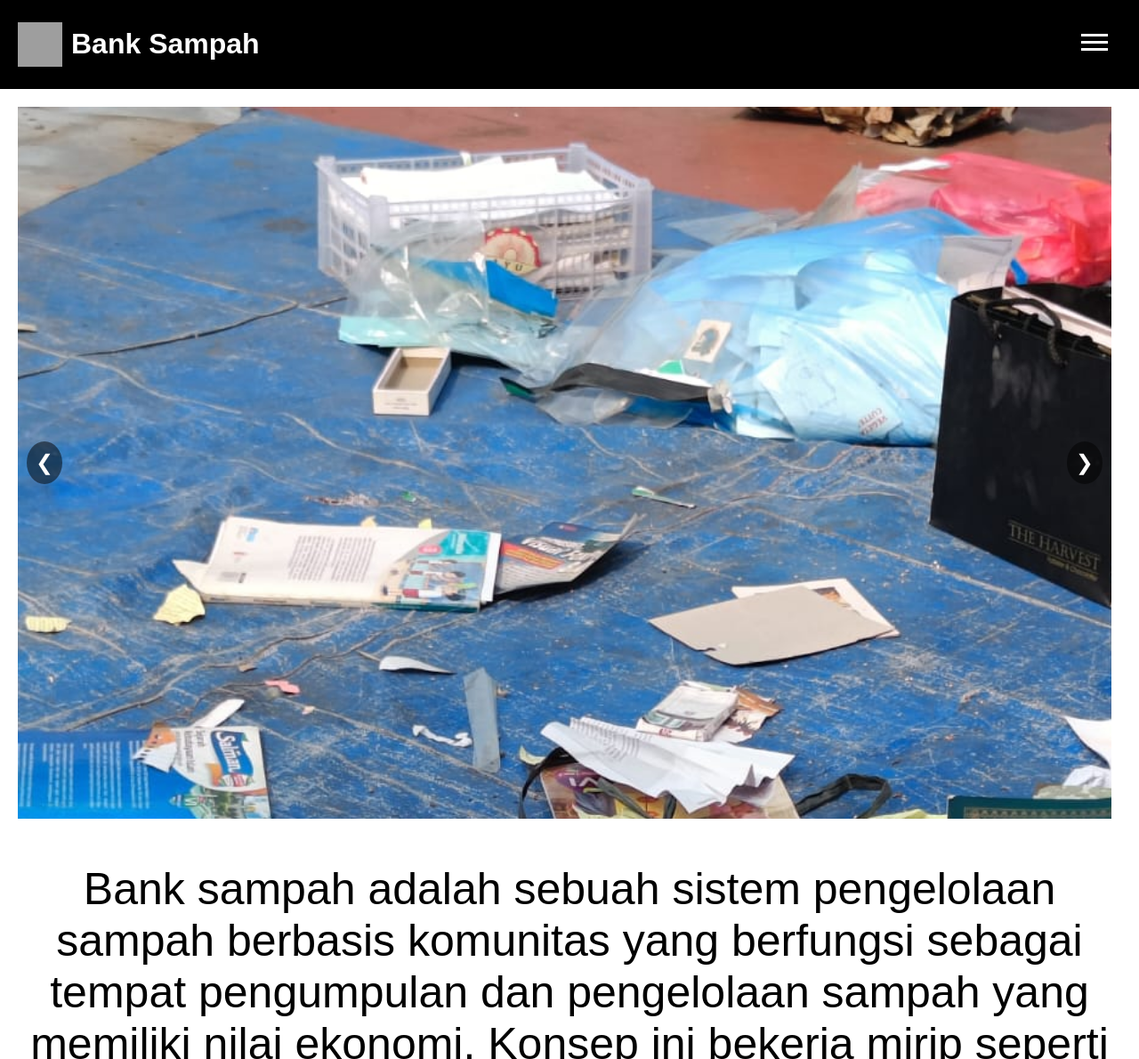
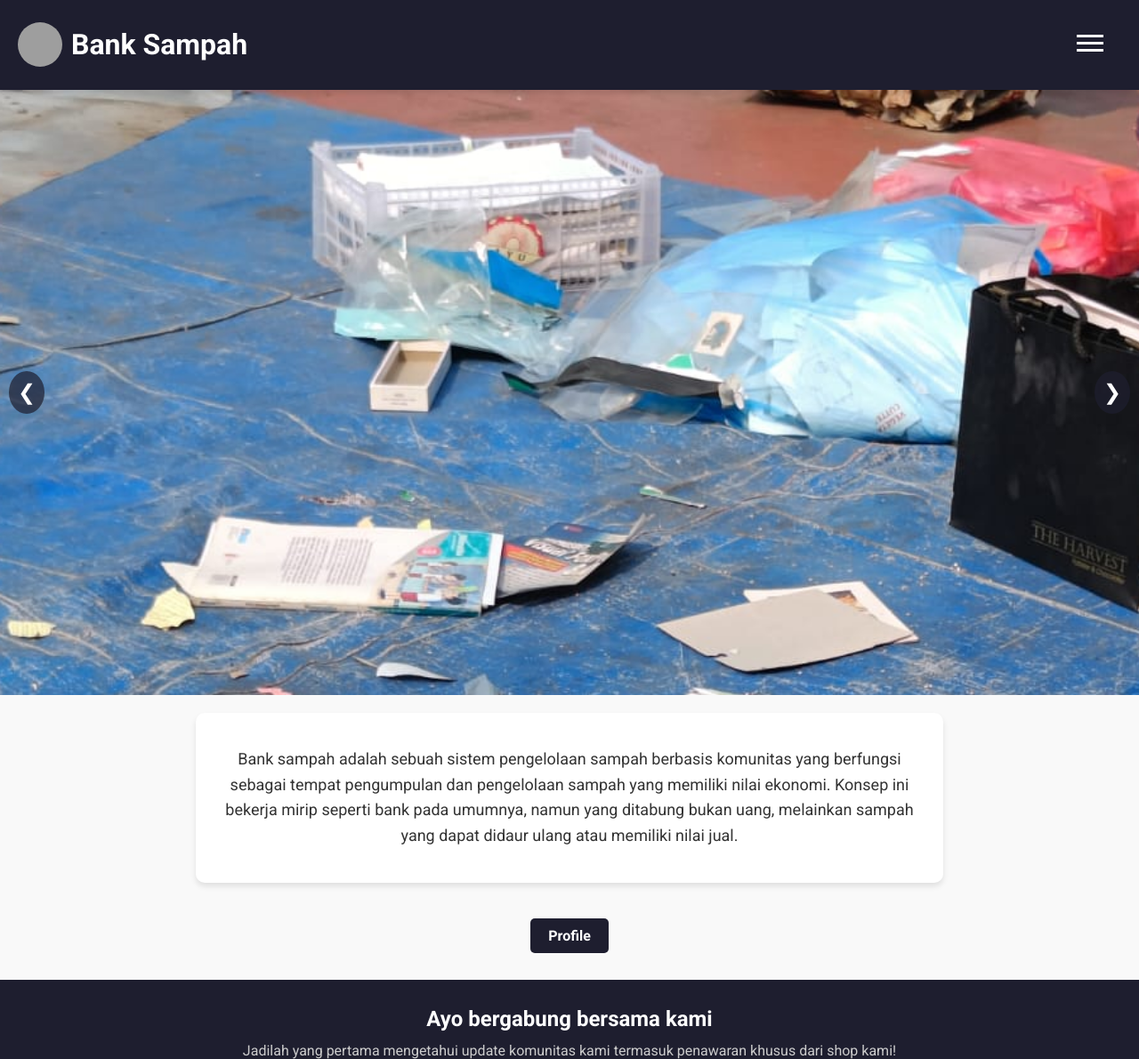
Before and after one commit to bahar77777/bank-sampahh, a PHP site: page / in a window 1280 px wide. Shown: the top 1190 px of the page at 89% size. Run offline with PHP 8.4, Linux system fonts and the light colour scheme; grey boxes are pictures that could not be loaded.

Commit message:
BankSampah.css

```diff
--- a/BankSampah.css
+++ b/BankSampah.css
@@ -1,7 +1,9 @@
 body {
   margin: 0;
-    font-family: Arial, sans-serif;
+  font-family: 'Roboto', sans-serif;
   box-sizing: border-box;
+  background-color: #f9f9f9;
+  color: #333;
 }
 
 header {
@@ -9,8 +11,12 @@ body {
   justify-content: space-between;
   align-items: center;
   padding: 10px 20px;
-    background-color: #000000;
+  background-color: #1e1e2f;
   color: #fff;
+  box-shadow: 0 4px 6px rgba(0, 0, 0, 0.1);
+  position: sticky;
+  top: 0;
+  z-index: 1000;
 }
 
 header .logo {
@@ -22,17 +28,19 @@ body {
   width: 50px;
   height: 50px;
   margin-right: 10px;
+  border-radius: 50%;
 }
 
 header nav a {
   margin-left: 15px;
   text-decoration: none;
-    color: #ffff;
+  color: #fff;
   font-weight: bold;
+  transition: color 0.3s ease;
 }
 
 header nav a:hover {
-    color: #ffff;
+  color: #ffcc00;
 }
 
 .menu-container {
@@ -43,7 +51,7 @@ body {
 .hamburger {
   display: inline-block;
   cursor: pointer;
-    padding: 15px;
+  padding: 20px;
 }
 
 .hamburger div {
@@ -89,16 +99,16 @@ body {
 
 main {
   text-align: center;
-    padding: 20px;
+
 }
 
 .carousel {
   position: relative;
   overflow: hidden;
-    width: 96vw; /* Lebar penuh layar */
-    height: 100vh; /* Tinggi penuh layar */
-    margin: 0; /* Hilangkan margin */
-    background-color: #f3f3f3; /* Warna latar belakang saat gambar loading */
+  width: 100%;
+  height: 85vh;
+  margin: 0 auto;
+  background-color: #f3f3f3;
 }
 
 .carousel-container {
@@ -107,33 +117,34 @@ body {
 }
 
 .carousel-item {
-    flex: 0 0 100%; /* Setiap item mengambil 100% lebar carousel */
+  flex: 0 0 100%;
   display: flex;
   justify-content: center;
   align-items: center;
 }
 
 .carousel-item img {
-    width: 100%; /* Gambar mengisi lebar penuh */
-    height: 100%; /* Gambar mengisi tinggi penuh */
-    object-fit: cover; /* Pangkas gambar agar tetap proporsional */
+  width: 100%;
+  height: 100%;
+  object-fit: cover;
 }
 
 .carousel-control {
   position: absolute;
   top: 50%;
   transform: translateY(-50%);
-    background-color: rgba(0, 0, 0, 0.5);
+  background-color: rgba(30, 30, 47, 0.7);
   color: white;
   border: none;
   font-size: 24px;
   cursor: pointer;
   padding: 10px;
   border-radius: 50%;
+  transition: background-color 0.3s;
 }
 
 .carousel-control:hover {
-    background-color: rgba(0, 0, 0, 0.7);
+  background-color: rgba(30, 30, 47, 0.9);
 }
 
 .carousel-control.prev {
@@ -146,47 +157,58 @@ body {
 
 .isi {
   text-align: center;
-    font-size: 50px;
+  font-size: 18px;
+  line-height: 1.6;
+  margin: 20px auto;
+  max-width: 800px;
+  padding: 20px;
+  background-color: #fff;
+  border-radius: 10px;
+  box-shadow: 0 4px 6px rgba(0, 0, 0, 0.1);
 }
 
 .profile-button {
-    position: relative;
-    left: 46%;
-    background-color: #000dff;
+  display: inline-block;
+  background-color: #1e1e2f;
   color: #fff;
   border: none;
   padding: 10px 20px;
   font-size: 16px;
+  font-weight: bold;
   border-radius: 5px;
   cursor: pointer;
   margin-top: 20px;
+  transition: background-color 0.3s ease;
+  text-decoration: none;
 }
 
 .profile-button:hover {
-    background-color: #000000;
+  background-color: #ffcc00;
+  color: #1e1e2f;
 }
 
 footer {
   margin-top: 30px;
-    background-color: #000000;
-    padding: 15px;
+  background-color: #1e1e2f;
+  padding: 30px 15px;
+  color: #fff;
+  text-align: center;
 }
 
 .about-us {
-    color: #fff;
-    text-align: center;
-    font-size: 40px;
+  font-size: 24px;
+  font-weight: bold;
+  margin-bottom: 10px;
 }
 
 .about {
-    color: #fff;
-    text-align: center;
-    font-size: 25px;
+  font-size: 16px;
+  line-height: 1.5;
 }
 
 footer p {
   margin: 0;
-    color: #333;
+  color: #ccc;
   font-size: 14px;
 }
 
```
Also changed, not shown: other parts of BankSampah.css (+27 -7 lines). Lines whose indentation alone changed are shown as unchanged.
